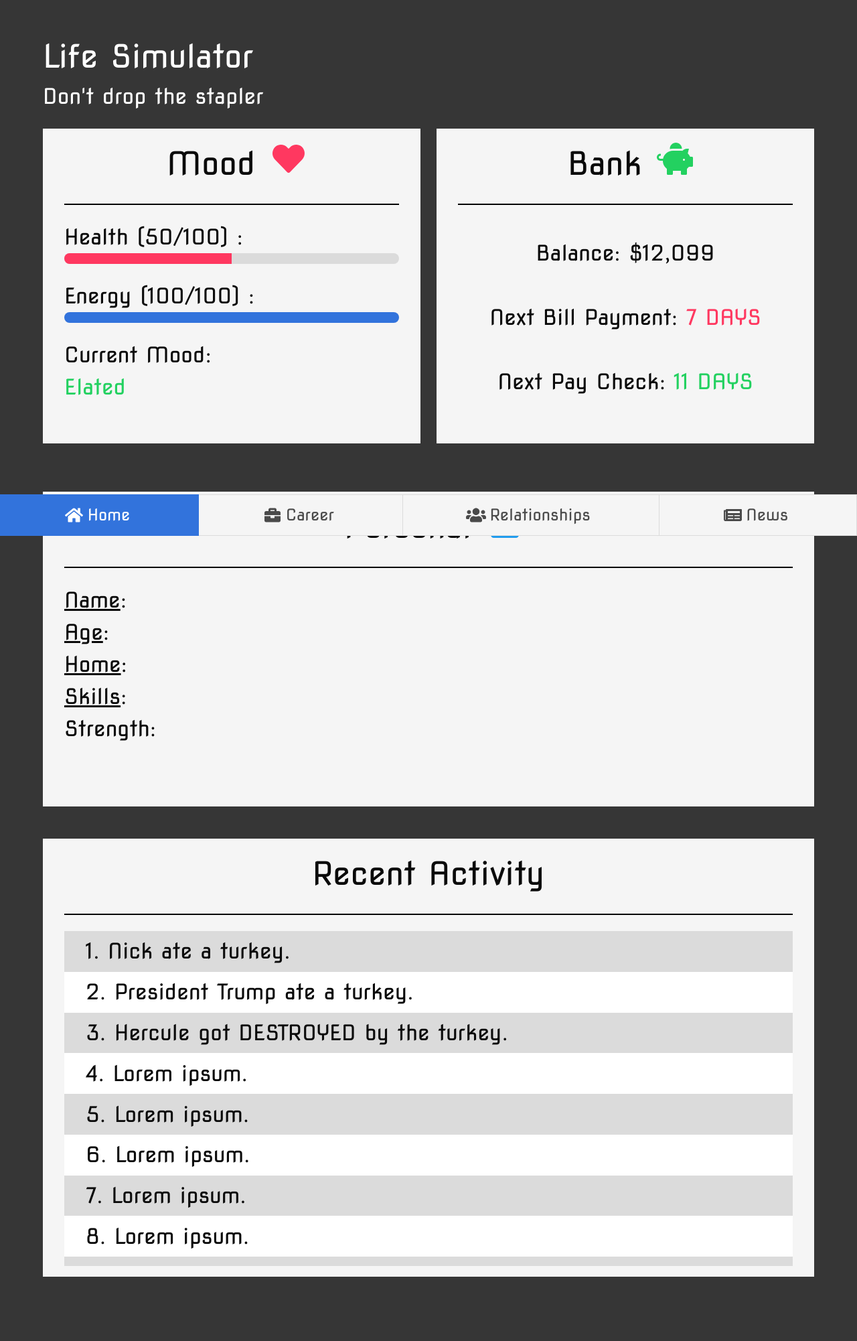
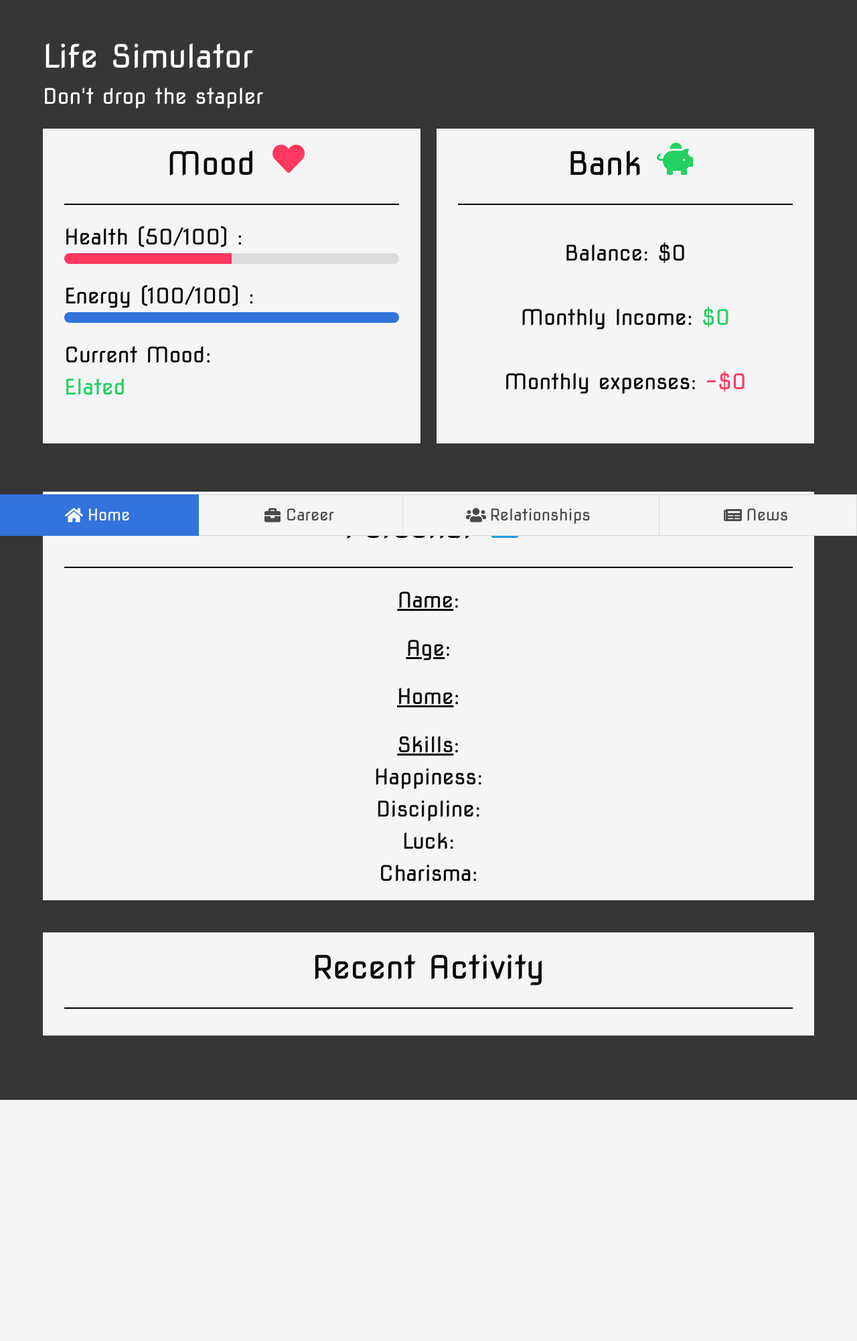
Before and after one commit to thenicknash/simulation-web-game, a Flask app: template application/templates/game-home.html in a window 1280 px wide. Shown: the whole page at 67% size. After the commit the page ends 1642 px from the top, so only its background shows below. Run offline with Flask 2, Linux system fonts and the light colour scheme; the template is opened without the code that fills it, so the values that code supplies are empty; some libraries are stand-ins or nearby versions.

Commit message:
Fixed up the home page for an almost pre-alpha version

```diff
--- a/application/static/js/game-home.js
+++ b/application/static/js/game-home.js
@@ -31,11 +31,6 @@
   // ============================================================
   $( "#health-number-display" ).html( healthBar.val() );
   $( "#energy-number-display" ).html( energyBar.val() );
-
-  // ============================================================
-  // testing purposes
-  // ============================================================
-  console.log("totalMoodScore", totalMoodScore);
 
   // ============================================================
   // MOODS:
@@ -97,11 +92,101 @@
 
 
 // ============================================================
-// Testing purposes
+// The health and energy module
 // ============================================================
-let recentEventsArray = [ 'Nick ate a turkey.', 'President Trump ate a turkey.', 'Hercule got DESTROYED by the turkey.', 'Lorem ipsum.', 'Lorem ipsum.', 'Lorem ipsum.', 'Lorem ipsum.', 'Lorem ipsum.', 'Lorem ipsum.', 'Lorem ipsum.', 'Lorem ipsum.', 'Lorem ipsum.', 'Lorem ipsum.', 'Lorem ipsum.', 'Lorem ipsum.', 'Lorem ipsum.', 'Lorem ipsum.' ];
+( function () {
+  let healthBar = $( "#health-bar" );
+  let energyBar = $( "#energy-bar" );
+
+  // ============================================================
+  // Set the health and energy bars to their proper values
+  // ============================================================
+
+}) ();
+
+
+// ============================================================
+// Bank account module
+// ============================================================
+( function () {
+
+  // ============================================================
+  // Getting the player character object that is of string type
+  // ============================================================
+  let playerCharacter = localStorage.getItem( "playerCharacter" );
+
+  // ============================================================
+  // Parsing the string into a JS object
+  // ============================================================
+  let playerCharacterObj = JSON.parse( playerCharacter );
+
+  // ============================================================
+  // Local variables
+  // ============================================================
+  let playerBankAccountAmountDisplay = $( "#player-bank-account" );
+  let playerMonthlyIncome = $( "#player-monthly-income" );
+  let playerMonthlyExpenses = $( "#player-monthly-expenses" );
+
+  // ============================================================
+  // Assign the current value of the player's bank account to
+  // the bank account module
+  // ============================================================
+  playerBankAccountAmountDisplay.html( playerCharacterObj.bankAccount );
+  playerMonthlyIncome.html( playerCharacterObj.monthlyIncome );
+  playerMonthlyExpenses.html( playerCharacterObj.monthlyExpenses );
+}) ();
+
+
+// ============================================================
+// PERSONAL INFO
+// ============================================================
+( function () {
+  let playerNameDisplay = $( "#player-name-display" );
+  let playerAgeDisplay = $( "#player-age-display" );
+  let playerHomeDisplay = $( "#player-home-display" );
+  let playerHappinessDisplay = $( "#player-happiness-display" );
+  let playerDisciplineDisplay = $( "#player-discipline-display" );
+  let playerLuckDisplay = $( "#player-luck-display" );
+  let playerCharismaDisplay = $( "#player-charisma-display" );
+
+  // ============================================================
+  // Getting the player character object that is of string type
+  // ============================================================
+  let playerCharacter = localStorage.getItem( "playerCharacter" );
+
+  // ============================================================
+  // Parsing the string into a JS object
+  // ============================================================
+  let playerCharacterObj = JSON.parse( playerCharacter );
+
+  // ============================================================
+  // Append values to the personal module
+  // ============================================================
+  playerNameDisplay.html( `${playerCharacterObj.name} (${ playerCharacterObj.archetype })` );
+  playerAgeDisplay.html( playerCharacterObj.age );
+  playerHomeDisplay.html( playerCharacterObj.home );
+  playerHappinessDisplay.html( playerCharacterObj.happiness );
+  playerDisciplineDisplay.html( playerCharacterObj.discipline );
+  playerLuckDisplay.html( playerCharacterObj.luck );
+  playerCharismaDisplay.html( playerCharacterObj.charisma );
+}) ();
+
+
+// ============================================================
+// Getting the player character object that is of string type
+// ============================================================
+let playerCharacter = localStorage.getItem( "playerCharacter" );
+
+// ============================================================
+// Parsing the string into a JS object
+// ============================================================
+let playerCharacterObj = JSON.parse( playerCharacter );
+
+// ============================================================
+// The recent events array
+// ============================================================
+let recentEventsArray = [ `${playerCharacterObj.name} is ready to begin life!` ];
 localStorage.setItem( "recentEventsArray", JSON.stringify( recentEventsArray ) );
-
 
 // ============================================================
 // Load all of the recent events from the recentEventsArray in
@@ -151,30 +236,15 @@ localStorage.setItem( "recentEventsArray", JSON.stringify( recentEventsArray ) )
     // ============================================================
     rowCounter++;
   }
+}) ();
+
+// ============================================================
+// Adds a recent event to the recent events module
+// ============================================================
+function addRecentEvent ( recentEvent ) {
 
   // ============================================================
-  // Dealing with the personal info
+  // Will need to come back to this function
   // ============================================================
-  let playerNameDisplay = $( "#player-name-display" );
-  let playerAgeDisplay = $( "#player-age-display" );
-  let playerHomeDisplay = $( "#player-home-display" );
-  let playerStrengthDisplay = $( "#player-strength-display" );
-
-  // ============================================================
-  // Getting the player character object that is of string type
-  // ============================================================
-  let playerCharacter = localStorage.getItem( "playerCharacter" );
-
-  // ============================================================
-  // Parsing the string into a JS object
-  // ============================================================
-  let playerCharacterObj = JSON.parse( playerCharacter );
-
-  // ============================================================
-  // Append values to the personal module
-  // ============================================================
-  playerNameDisplay.html( playerCharacterObj.name );
-  playerAgeDisplay.html( playerCharacterObj.age );
-  playerHomeDisplay.html( playerCharacterObj.home );
-  playerStrengthDisplay.html( playerCharacterObj.strength );
-}) ();
+  console.log( recentEvent );
+}
--- a/application/templates/game-home.html
+++ b/application/templates/game-home.html
@@ -68,17 +68,17 @@
                 <br>
 
                 <!-- Total balance -->
-                <p class="is-size-3">Balance: $12,099</p>
+                <p class="is-size-3">Balance: $<span id="player-bank-account">0</span></p>
 
                 <br><br>
 
-                <!-- Bills -->
-                <p class="is-size-3">Next Bill Payment: <span class="has-text-danger">7 DAYS</span></p>
+                <!-- Monthly income -->
+                <p class="is-size-3">Monthly Income: <span class="has-text-success">$<span id="player-monthly-income">0</span></span></p>
 
                 <br><br>
 
-                <!-- Paycheck -->
-                <p class="is-size-3">Next Pay Check: <span class="has-text-success">11 DAYS</span></p>
+                <!-- Monthly expenses -->
+                <p class="is-size-3">Monthly expenses: <span class="has-text-danger">-$<span id="player-monthly-expenses">0</span></span></p>
 
               </div>
 
@@ -93,25 +93,37 @@
         <br><br>
 
         <!-- Personal module -->
-        <div class="personal-info-module has-background-light has-text-black">
+        <div class="personal-info-module has-background-light has-text-black has-text-centered">
 
           <h1 class="is-size-1 has-text-centered">Personal &nbsp;<span class="icon has-text-info"><i class="fas fa-user"></i></span></h1>
 
           <hr class="black-hr">
 
           <!-- Player name -->
-          <p class="is-size-3"><u>Name</u>: <span id="player-name-display"></span></p>
+          <p class="is-size-3"><u>Name</u>:</p>
+          <p class="is-size-3"><span id="player-name-display"></span></p>
+
+          <br>
 
           <!-- Player age -->
-          <p class="is-size-3"><u>Age</u>: <span id="player-age-display"></span></p>
+          <p class="is-size-3"><u>Age</u>:</p>
+          <p class="is-size-3"><span id="player-age-display"></span></p>
+
+          <br>
 
           <!-- Player home -->
-          <p class="is-size-3"><u>Home</u>: <span id="player-home-display"></span></p>
+          <p class="is-size-3"><u>Home</u>:</p>
+          <p class="is-size-3"><span id="player-home-display"></span></p>
+
+          <br>
 
           <!-- Player skills -->
           <p class="is-size-3"><u>Skills</u>:</p>
 
-          <p class="is-size-3">Strength: <span id="player-strength-display"></span></p>
+          <p class="is-size-3">Happiness: <span id="player-happiness-display"></span></p>
+          <p class="is-size-3">Discipline: <span id="player-discipline-display"></span></p>
+          <p class="is-size-3">Luck: <span id="player-luck-display"></span></p>
+          <p class="is-size-3">Charisma: <span id="player-charisma-display"></span></p>
 
         </div>
         <!-- Personal module end -->
```
Also changed, not shown: application/static/js/intro.js (+25 -0 lines), application/templates/intro.html (+10 -10 lines).
